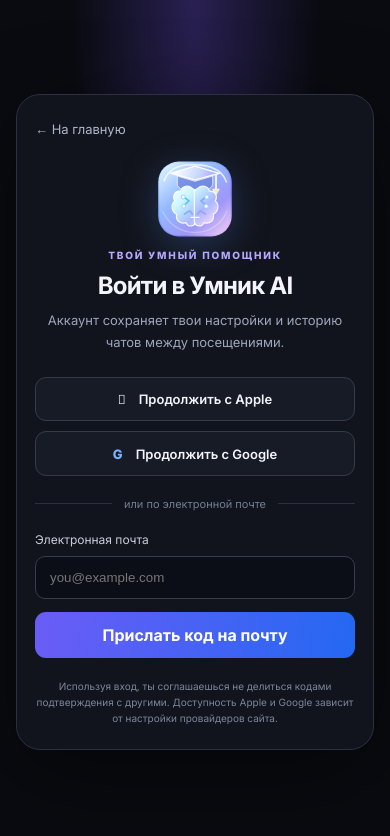
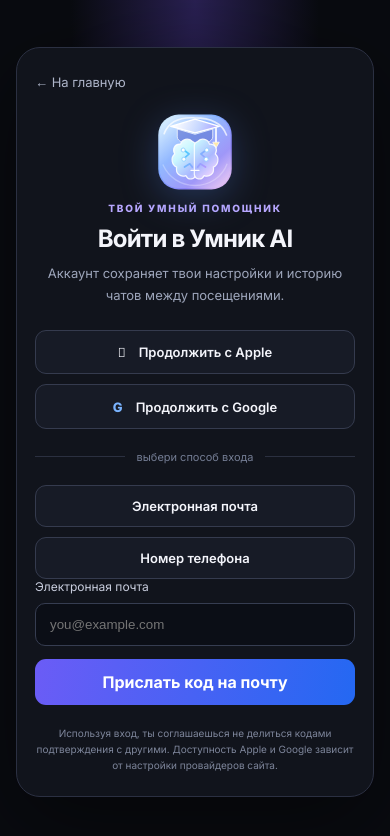
Before and after one commit to koshkablack2417-spec/umnik-ai, a Next.js app: page /login in a window 390 px wide. Shown: the top 836 px of the page. Built offline with nearby package versions, Linux system fonts and the light colour scheme.

Commit message:
Add phone number sign-in option

```diff
--- a/app/login/page.tsx
+++ b/app/login/page.tsx
@@ -4,12 +4,15 @@
 import Link from "next/link";
 import { getSupabaseBrowserClient } from "@/lib/supabase/client";
 
-type Stage = "email" | "code";
+type Stage = "input" | "code";
+type LoginMethod = "email" | "phone";
 
 export default function LoginPage() {
   const [email, setEmail] = useState("");
+  const [phone, setPhone] = useState("");
+  const [method, setMethod] = useState<LoginMethod>("email");
   const [token, setToken] = useState("");
-  const [stage, setStage] = useState<Stage>("email");
+  const [stage, setStage] = useState<Stage>("input");
   const [busy, setBusy] = useState(false);
   const [message, setMessage] = useState("");
   const [error, setError] = useState("");
@@ -24,13 +27,20 @@
     }
     setBusy(true);
     try {
-      const { error } = await supabase.auth.signInWithOtp({
+      const { error } = method === "email"
+        ? await supabase.auth.signInWithOtp({
             email: email.trim(),
+            options: { shouldCreateUser: true },
+          })
+        : await supabase.auth.signInWithOtp({
+            phone: phone.trim(),
             options: { shouldCreateUser: true },
           });
       if (error) throw error;
       setStage("code");
-      setMessage("Проверь почту. Введи одноразовый код из письма; иногда письмо попадает в «Спам».");
+      setMessage(method === "email"
+        ? "Проверь почту. Введи одноразовый код из письма; иногда письмо попадает в «Спам»."
+        : "Проверь SMS и введи код подтверждения. Отправка зависит от настроек SMS в Supabase.");
     } catch (e) {
       setError(e instanceof Error ? e.message : "Не удалось отправить код.");
     } finally { setBusy(false); }
@@ -43,10 +53,16 @@
     if (!supabase) { setError("Авторизация не настроена."); return; }
     setBusy(true);
     try {
-      const { error } = await supabase.auth.verifyOtp({
+      const { error } = method === "email"
+        ? await supabase.auth.verifyOtp({
             email: email.trim(),
             token: token.trim(),
             type: "email",
+          })
+        : await supabase.auth.verifyOtp({
+            phone: phone.trim(),
+            token: token.trim(),
+            type: "sms",
           });
       if (error) throw error;
       window.location.assign("/");
@@ -76,25 +92,41 @@
         <Link href="/" className="authBack">← На главную</Link>
         <img src="/brain-cap.svg" alt="Умник AI" className="authLogo" />
         <div className="authEyebrow">ТВОЙ УМНЫЙ ПОМОЩНИК</div>
-        <h1>{stage === "email" ? "Войти в Умник AI" : "Проверь свою почту"}</h1>
+        <h1>{stage === "input" ? "Войти в Умник AI" : method === "email" ? "Проверь свою почту" : "Проверь SMS"}</h1>
         <p className="authDescription">Аккаунт сохраняет твои настройки и историю чатов между посещениями.</p>
         <div className="oauthButtons">
           <button type="button" className="oauthButton" onClick={() => void oauth("apple")} disabled={busy}>　Продолжить с Apple</button>
           <button type="button" className="oauthButton" onClick={() => void oauth("google")} disabled={busy}><span className="googleG">G</span>　Продолжить с Google</button>
         </div>
-        <div className="authDivider"><span>или по электронной почте</span></div>
-        {stage === "email" ? (
+        <div className="authDivider"><span>выбери способ входа</span></div>
+        {stage === "input" && (
+          <div className="oauthButtons" role="group" aria-label="Способ входа">
+            <button type="button" className="oauthButton" aria-pressed={method === "email"} onClick={() => setMethod("email")} disabled={busy}>Электронная почта</button>
+            <button type="button" className="oauthButton" aria-pressed={method === "phone"} onClick={() => setMethod("phone")} disabled={busy}>Номер телефона</button>
+          </div>
+        )}
+        {stage === "input" ? (
           <form className="authForm" onSubmit={sendCode}>
+            {method === "email" ? (
+              <>
                 <label htmlFor="email">Электронная почта</label>
                 <input id="email" type="email" autoComplete="email" required value={email} onChange={e => setEmail(e.target.value)} placeholder="you@example.com" />
-            <button className="authPrimary" disabled={busy}>{busy ? "Отправляем…" : "Прислать код на почту"}</button>
+              </>
+            ) : (
+              <>
+                <label htmlFor="phone">Номер телефона с кодом страны</label>
+                <input id="phone" type="tel" autoComplete="tel" inputMode="tel" required value={phone} onChange={e => setPhone(e.target.value)} placeholder="+34 600 000 000" />
+                <p className="authFinePrint">Используй международный формат номера, например +34… или +1…</p>
+              </>
+            )}
+            <button className="authPrimary" disabled={busy}>{busy ? "Отправляем…" : method === "email" ? "Прислать код на почту" : "Прислать код по SMS"}</button>
           </form>
         ) : (
           <form className="authForm" onSubmit={verifyCode}>
-            <label htmlFor="token">Код из письма</label>
-            <input id="token" inputMode="numeric" autoComplete="one-time-code" required maxLength={10} value={token} onChange={e => setToken(e.target.value)} placeholder="Введи код из письма" />
+            <label htmlFor="token">Код подтверждения</label>
+            <input id="token" inputMode="numeric" autoComplete="one-time-code" required maxLength={10} value={token} onChange={e => setToken(e.target.value)} placeholder="Введи код подтверждения" />
             <button className="authPrimary" disabled={busy}>{busy ? "Проверяем…" : "Подтвердить код и войти"}</button>
-            <button type="button" className="authTextButton" onClick={() => { setStage("email"); setToken(""); setMessage(""); }} disabled={busy}>Изменить адрес почты</button>
+            <button type="button" className="authTextButton" onClick={() => { setStage("input"); setToken(""); setMessage(""); }} disabled={busy}>Изменить {method === "email" ? "адрес почты" : "номер телефона"}</button>
           </form>
         )}
         {message && <p className="authSuccess" role="status">{message}</p>}
```
Lines whose indentation alone changed are shown as unchanged.
